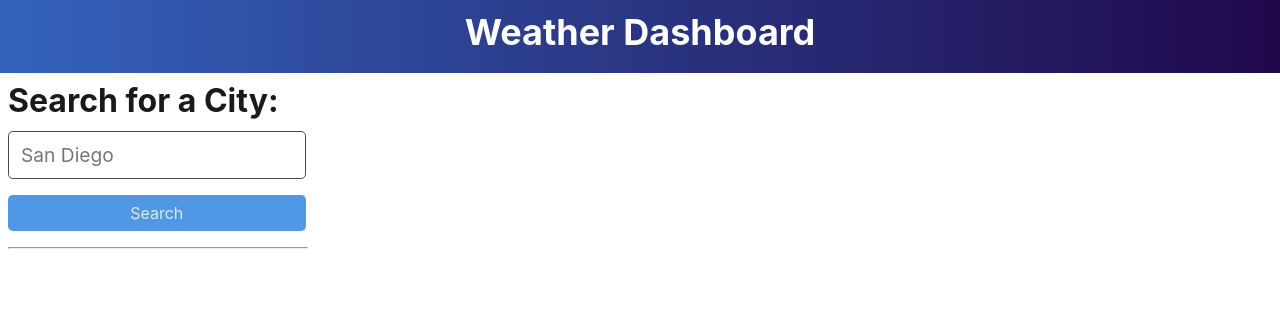
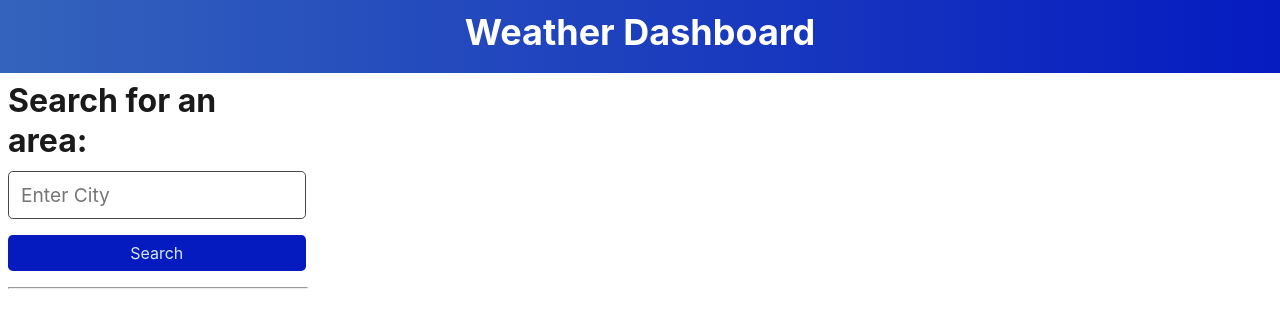
Before and after one commit to rickyavila29/weather-api, a plain HTML site: page Main/index.html in a window 1280 px wide. Drawn offline with nearby package versions, Linux system fonts and the light colour scheme.

Commit message:
Fixed html semantics and css as well as readme

```diff
--- a/Main/index.html
+++ b/Main/index.html
@@ -4,7 +4,7 @@
     <meta charset="UTF-8" />
     <meta name="viewport" content="width=device-width, initial-scale=1.0" />
     <meta http-equiv="X-UA-Compatible" content="ie=edge" />
-    <link rel="stylesheet" href="./styles/jass.css" />
+    <link rel="stylesheet" href="./styles/style.css" />
     <title>Weather Dashboard</title>
   </head>
 
@@ -20,7 +20,7 @@
       <div class="row">
         <aside class="col-lg-3 pb-3">
           <h2 id="form-heading" class="mt-1 h3 form-label">
-            Search for a City:
+            Search for an area:
           </h2>
           <form id="search-form" class="form">
             <div class="form-inline form-group">
@@ -29,7 +29,7 @@
                   class="form-input weather-search"
                   type="text"
                   id="search-input"
-                  placeholder="San Diego"
+                  placeholder="Enter City"
                   aria-labelledby="form-heading"
                   aria-controls="today forecast"
                 />
--- a/Main/styles/jass.css
+++ b/Main/styles/style.css
@@ -1757,7 +1757,7 @@ label form [type='radio'] {
   /* text-align: inherit; */
   margin: 0.5rem;
   width: 100%;
-  background-color: #5098e6;
+  background-color: #051bc0;
   color: #d9e9e8;
 }
 
@@ -1783,8 +1783,8 @@ label form [type='radio'] {
 }
 
 .weather-header {
-  background: #20084a;
-  background: -webkit-linear-gradient(right, #20084a, #3463bc);
-  background: -moz-linear-gradient(right, #20084a, #3463bc);
-  background: linear-gradient(to left, #20084a, #3463bc);
-}
+  background: #051bc0;
+  background: -webkit-linear-gradient(right, #051bc0, #3463bc);
+  background: -moz-linear-gradient(right, #051bc0, #3463bc);
+  background: linear-gradient(to left, #051bc0, #3463bc);
+}
```
Also changed, not shown: Main/script.js (+13 -11 lines).
